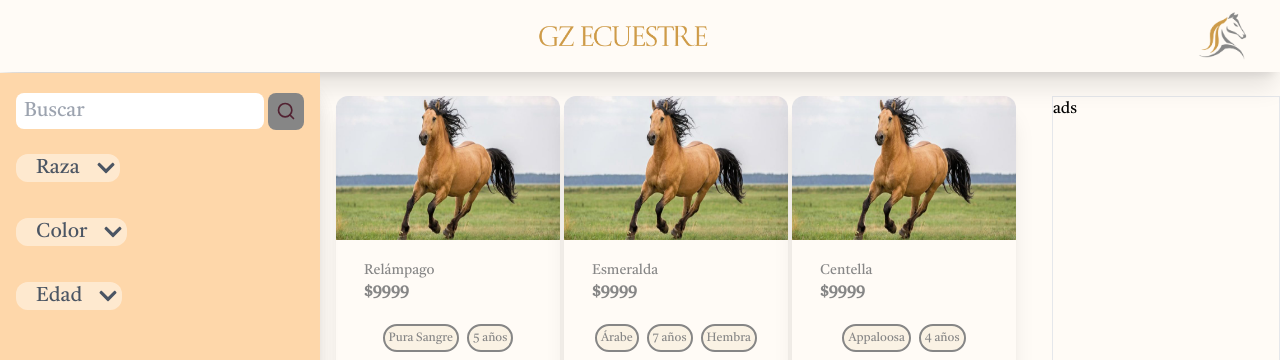
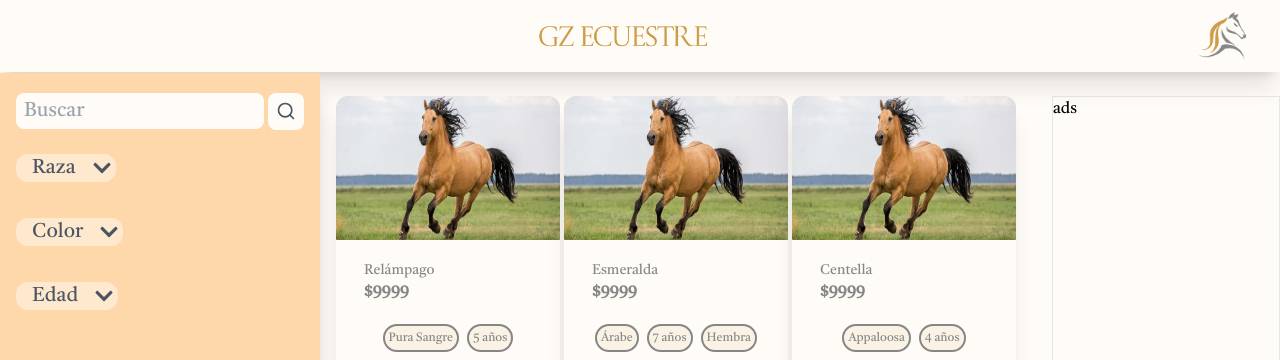
Before and after one commit to ignaciocenni/gz-ecuestre, a Next.js app: page / in a window 1280 px wide. Shown: the top 360 px of the page. Built offline with nearby package versions, Linux system fonts and the light colour scheme.

Commit message:
fix(/components  Drawer.tsx, DropDown.tsx, FilterBadges.tsx, SearchBar.tsx): fixing style

```diff
--- a/src/components/Drawer.tsx
+++ b/src/components/Drawer.tsx
@@ -22,13 +22,13 @@ export default function Drawer() {
       <label
         htmlFor="toggle"
         className={`active:scale-110 peer-checked:-rotate-90
-        transition-transform absolute top-3 delay-150 duration-300 xl:hidden left-1 `}
+          transition-transform absolute top-3 delay-150 duration-300 xl:hidden left-1 `}
       >
         <FcMenu />
       </label>
       <div
         className={`mt-[4.56rem] top-0 absolute h-screen bg-orange-200 -left-[25rem] xl:left-0
-         peer-checked:left-0 peer:transition ease-out delay-150 duration-300 shadow-xl
+        peer-checked:left-0 peer:transition ease-out delay-150 duration-300 shadow-xl
         `}
       >
         <Filters />
--- a/src/components/DropDown.tsx
+++ b/src/components/DropDown.tsx
@@ -42,7 +42,7 @@ export default function DropDown({ name, options }: DropDownProps) {
   return (
     <div className="w-full text-xl" ref={dropdownRef}>
       <button
-        className="py-0 relative flex justify-center bg-blanco/50 px-1  items-center   text-gray-600 rounded-xl  group"
+        className="py-0 relative flex justify-center bg-blanco/50 pr-1 pl-0 items-center   text-gray-600 rounded-xl  group"
         onClick={handleDropdownToggle}
       >
         <p className="px-4">{typeof selectedOption === 'string' ? selectedOption : selectedOption.name} </p>
--- a/src/components/FilterBadges.tsx
+++ b/src/components/FilterBadges.tsx
@@ -4,13 +4,15 @@ export default function FilterBadge({ name, value }: { name: string, value: stri
   const { deleteFilter } = useFilters()
   return (
     <div
-      className=" text-xs flex items-center justify-center gap-2 px-2  bg-blanco/50 border-2 border-negro rounded-full capitalize">
+      className="text-xs font-bold flex items-center justify-center gap-2 px-2 pr-0  bg-orange-100 border-2 border-amber-700 text-gray-600 rounded-full capitalize">
       {value}
       <button
         className="text-2xl"
         onClick={() => deleteFilter({ name })}
       >
-        <IoIosCloseCircle />
+        <div className="text-amber-700">
+          <IoIosCloseCircle />
+        </div>
       </button>
     </div>
   )
--- a/src/components/SearchBar.tsx
+++ b/src/components/SearchBar.tsx
@@ -27,11 +27,11 @@ export default function SearchBar() {
         onChange={handleChange}
         type="text"
         placeholder="Buscar"
-        className=" w-full max-w-xs px-2 py-1 rounded-lg focus:outline-none"
+        className="bg-blanco w-full max-w-xs px-2 py-1 rounded-lg focus:outline-none"
         value={query}
       />
       <button
-        className="rounded-lg bg-gris px-2 py-1 h-[2.3rem]"
+        className="rounded-lg bg-blanco text-gray-600 px-2 py-1 h-[2.3rem]"
         type="submit"
       >
         <FiSearch />
```
